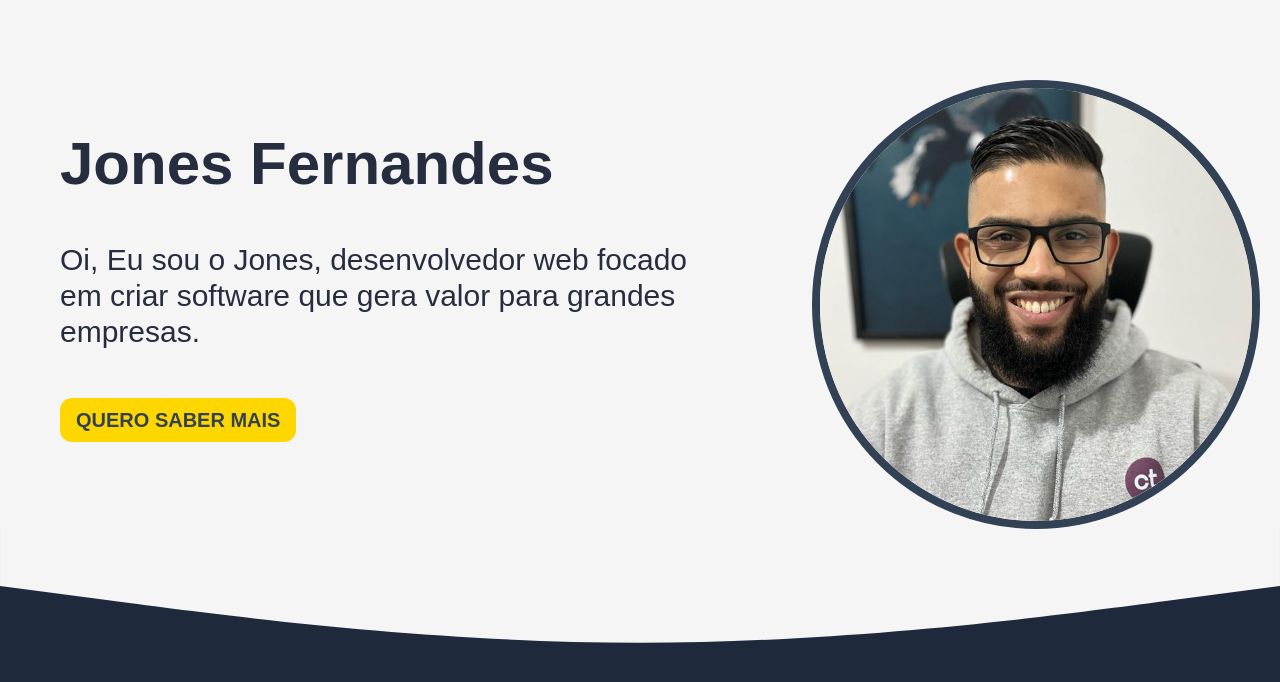
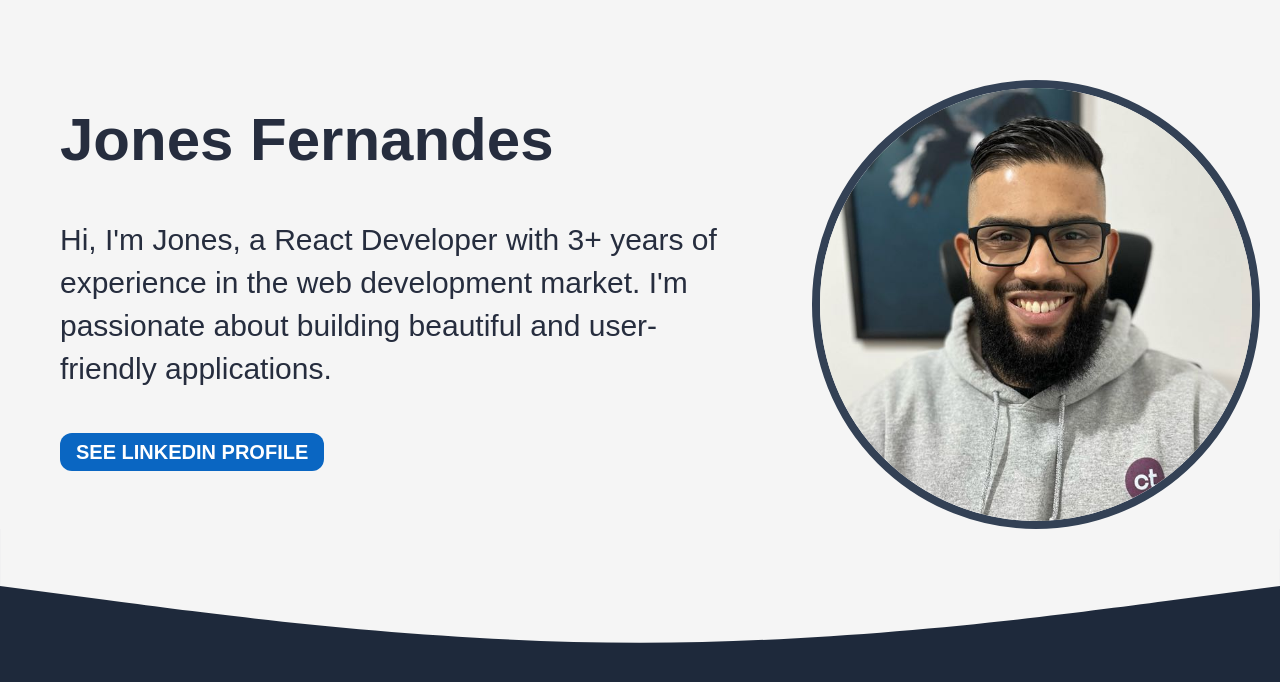
Before and after one commit to KeysiJones/portfolio-jones, a Next.js app: page / in a window 1280 px wide. Shown: the top 682 px of the page. Built offline with nearby package versions, Linux system fonts and the light colour scheme.

Commit message:
updates website to english

```diff
--- a/src/pages/index.js
+++ b/src/pages/index.js
@@ -8,7 +8,7 @@ const inter = Inter({ subsets: ['latin'] });
 export default function Home() {
   return (
     <div
-      className={'text-black bg-white transition-all flex' + inter.className}
+      className={'text-black transition-all flex' + inter.className}
     >
       <div
         id='hero-section'
@@ -21,40 +21,37 @@ export default function Home() {
             </h2>
             <div className='my-12 max-w-xl sm:max-w-2xl text-2xl sm:text-3xl bg-[#262d3e] sm:bg-inherit rounded-md text-white sm:text-[#262d3e] text-center'>
               <p className='pt-2 text-gray-400 sm:[display:none;]'>README.md</p>
-              <p className='p-6 text-left sm:p-0'>
-                Oi, Eu sou o Jones, desenvolvedor web focado em criar software
-                que gera valor para grandes empresas.
+              <p className='p-6 text-left sm:p-0 [line-height:43px;]'>
+                Hi, I&apos;m Jones, a React Developer with 3+ years of
+                experience in the web development market. I&apos;m passionate
+                about building beautiful and user-friendly applications.
               </p>
             </div>
             <div className='[display:none] lg:block m-auto'>
-              <button
-                onClick={() =>
-                  window.open(
-                    'https://api.whatsapp.com/send/?phone=5551993667706',
-                    '_blank'
-                  )
-                }
-                className='px-2 py-2 text-slate-700 uppercase font-semibold transition-all bg-[gold] rounded-xl sm:px-4 text-xl sm:hover:scale-110'
+              <a
+                href='https://linkedin.com/in/keysijones'
+                className='px-2 py-2 text-white uppercase font-semibold transition-all bg-[#0A66C2] rounded-xl sm:px-4 text-xl sm:hover:scale-110'
               >
-                Quero saber mais
-              </button>
+                See LinkedIn Profile
+              </a>
             </div>
           </div>
           <div className='relative self-center max-w-md m-auto mt-20 sm:block sm:left-0 left-2 fadeIn'>
-            <Image alt='' src='/jones-profile.jpg' width={600} height={600} className='border-8 rounded-full border-slate-700'/>
+            <Image
+              alt=''
+              src='/jones-profile.jpg'
+              width={600}
+              height={600}
+              className='border-8 rounded-full border-slate-700'
+            />
           </div>
           <div className='mt-12 lg:[display:none;] text-center relative'>
-            <button
-              onClick={() =>
-                window.open(
-                  'https://api.whatsapp.com/send/?phone=5551993667706',
-                  '_blank'
-                )
-              }
-              className='px-2 py-2 text-slate-700 uppercase font-semibold transition-all bg-[gold] rounded-xl sm:px-4 text-xl sm:hover:scale-110'
+            <a
+              href='https://linkedin.com/in/keysijones'
+              className='px-2 py-2 text-white uppercase font-semibold transition-all bg-[#0A66C2] rounded-xl sm:px-4 text-xl sm:hover:scale-110'
             >
-              Quero saber mais
-            </button>
+              See LinkedIn Profile
+            </a>
           </div>
         </div>
         {/* <div className='self-center max-w-md m-auto rounded-md'>
@@ -90,13 +87,12 @@ export default function Home() {
         <FadeInWrapper>
           <div className='relative flex flex-col xl:flex-row'>
             <div className='max-w-2xl px-4 m-auto lg:relative'>
-              <h2 className='text-5xl font-extrabold sm:text-6xl'>Sobre Mim</h2>
-              <p className='mt-12 text-3xl font-extralight'>
-                Tenho 3 anos de experiência no mercado de desenvolvimento web.
+              <h2 className='text-5xl font-extrabold sm:text-6xl'>About me</h2>
+              <p className='mt-12 text-3xl font-extralight [line-height:43px;]'>
+                I&apos;m A results-driven React developer with over 3 years of hands-on experience. From e-commerce platforms to product websites and social media platforms, I've successfully brought visions to life, creating seamless and engaging user experiences.
               </p>
               <p className='my-12 text-3xl font-extralight'>
-                Além do trabalho, meus hobbies incluem ler, viajar, passar tempo
-                com a família e fazer exercícios físicos.
+                Besides work, my hobbies include reading self-improvement books, hitting the gym, and spending time with my loved ones.
               </p>
               {/* <div className='mt-12 [display:none] lg:block m-auto'>
                 <button
@@ -118,17 +114,12 @@ export default function Home() {
                   <source type='video/mp4' src='/videos/coding.mp4' />
                 </video>
               </div>
-              <button
-                onClick={() =>
-                  window.open(
-                    'https://api.whatsapp.com/send/?phone=5551993667706',
-                    '_blank'
-                  )
-                }
-                className='px-2 py-2 text-slate-700 transition-all bg-[gold] rounded-xl sm:px-4 text-xl sm:hover:scale-110 mt-16'
-              >
-                Entrar em contato
-              </button>
+              <a
+              href='https://linkedin.com/in/keysijones'
+              className='px-2 py-2 text-white uppercase font-semibold transition-all bg-[#0A66C2] rounded-xl sm:px-4 text-xl sm:hover:scale-110'
+            >
+              See LinkedIn Profile
+            </a>
             </div>
             <div className='[display:none;] lg:block self-center max-w-md m-auto rounded-md lg:relative top-0'>
               <video width={400} autoPlay loop muted className='rounded-3xl'>
@@ -142,7 +133,7 @@ export default function Home() {
               src='/arrow-down.svg'
               width={80}
               height={80}
-              className='mx-auto bg-[gold] rounded-full hover:cursor-pointer animate-bounce'
+              className='mx-auto bg-white rounded-full hover:cursor-pointer animate-bounce'
               onClick={() =>
                 document
                   .querySelector('#projetos')
@@ -162,14 +153,14 @@ export default function Home() {
         </svg>
         <section className='flex flex-col justify-center w-full gap-8 pb-20'>
           <h2 className='text-5xl font-extrabold text-center text-[#262d3e] sm:text-6xl'>
-            Projetos Realizados
+            My Projects
           </h2>
           <section className='flex flex-col items-center justify-center w-full gap-8 mx-auto lg:flex-row'>
             <Link href='https://frgpinturasedecoracoes.com/'>
-              <div className='self-center m-auto border-4 border-slate-200 min-h-[450px] rounded-xl hover:border-yellow-400'>
+              <div className='self-center m-auto border-4 border-slate-200 min-h-[450px] rounded-xl hover:border-[#0A66C2]'>
                 <div className='relative min-h-[450px] hidden sm:block'>
                   <div className='absolute min-h-[450px] -bottom-1 z-10 w-full h-full text-center rounded-sm opacity-0 hover:opacity-100 hover:block'>
-                    <p className='relative rounded-b-sm text-black bg-yellow-400 font-bold top-[86%] py-4 text-xl'>
+                    <p className='relative rounded-b-sm text-white bg-[#0A66C2] font-bold top-[86%] py-4 text-xl'>
                       VER DEMO
                     </p>
                   </div>
@@ -182,7 +173,7 @@ export default function Home() {
                 </div>
                 <div className='relative sm:hidden'>
                   <div className='absolute bottom-0 z-10 w-full h-full text-center rounded-sm opacity-0 hover:opacity-100 hover:block'>
-                    <p className='relative rounded-b-sm text-black bg-yellow-400 font-bold top-[86%] py-4 text-xl'>
+                    <p className='relative rounded-b-sm text-white bg-[#0A66C2] font-bold top-[86%] py-4 text-xl'>
                       VER DEMO
                     </p>
                   </div>
@@ -199,10 +190,10 @@ export default function Home() {
               </div>
             </Link>
             <Link href='https://keysijones-blog.vercel.app/'>
-              <div className='self-center m-auto border-4 rounded-xl min-h-[450px] border-slate-200 hover:border-yellow-400'>
+              <div className='self-center m-auto border-4 rounded-xl min-h-[450px] border-slate-200 hover:border-[#0A66C2]'>
                 <div className='relative hidden rounded-md sm:block min-h-[450px]'>
                   <div className='absolute min-h-[450px] bottom-0 z-10 w-full h-full text-center rounded-md opacity-0 hover:opacity-100 hover:block'>
-                    <p className='relative rounded-b-sm text-black bg-yellow-400 font-bold top-[87%] py-4 text-xl'>
+                    <p className='relative rounded-b-sm text-white bg-[#0A66C2] font-bold top-[87%] py-4 text-xl'>
                       VER DEMO
                     </p>
                   </div>
```
